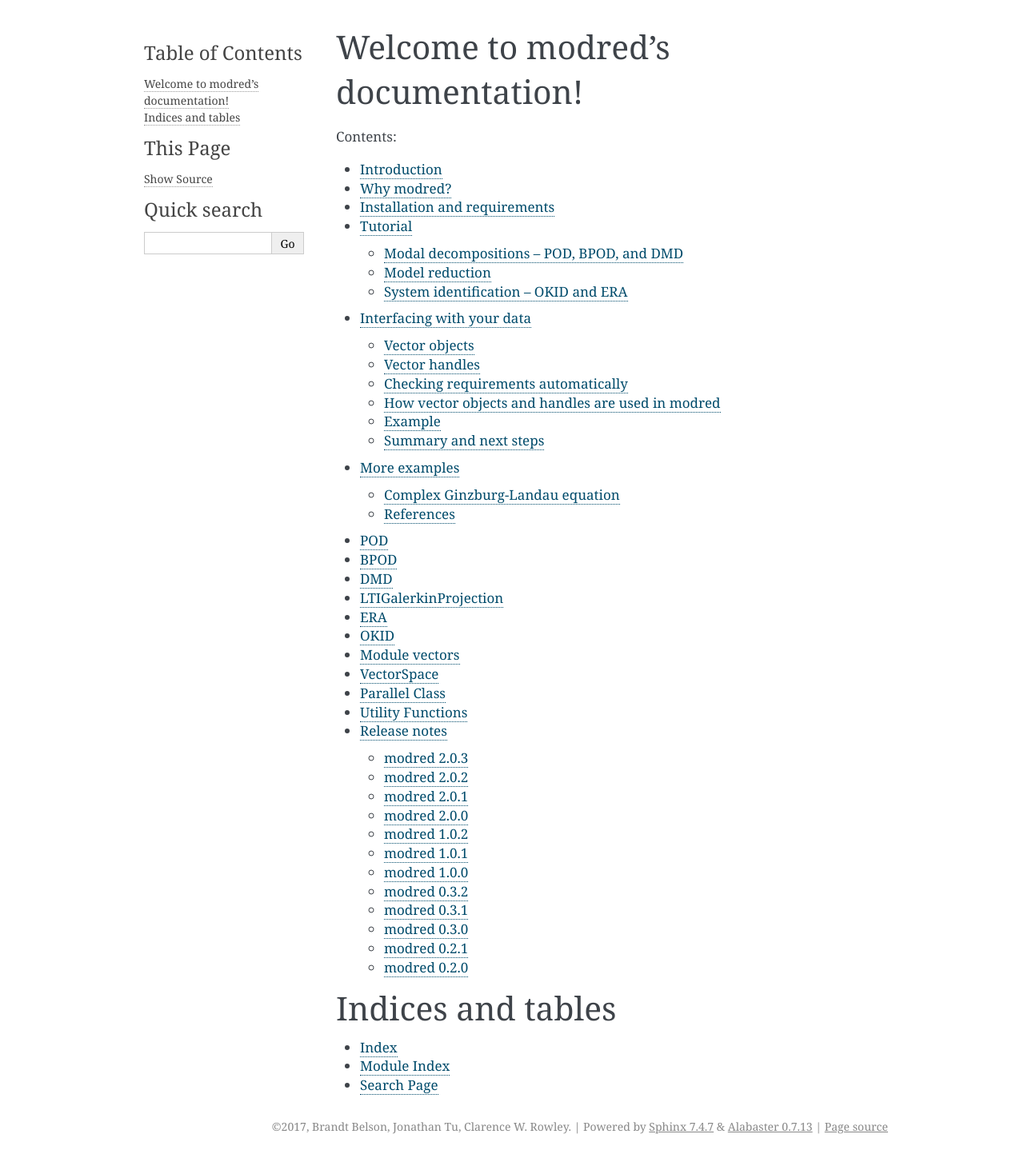
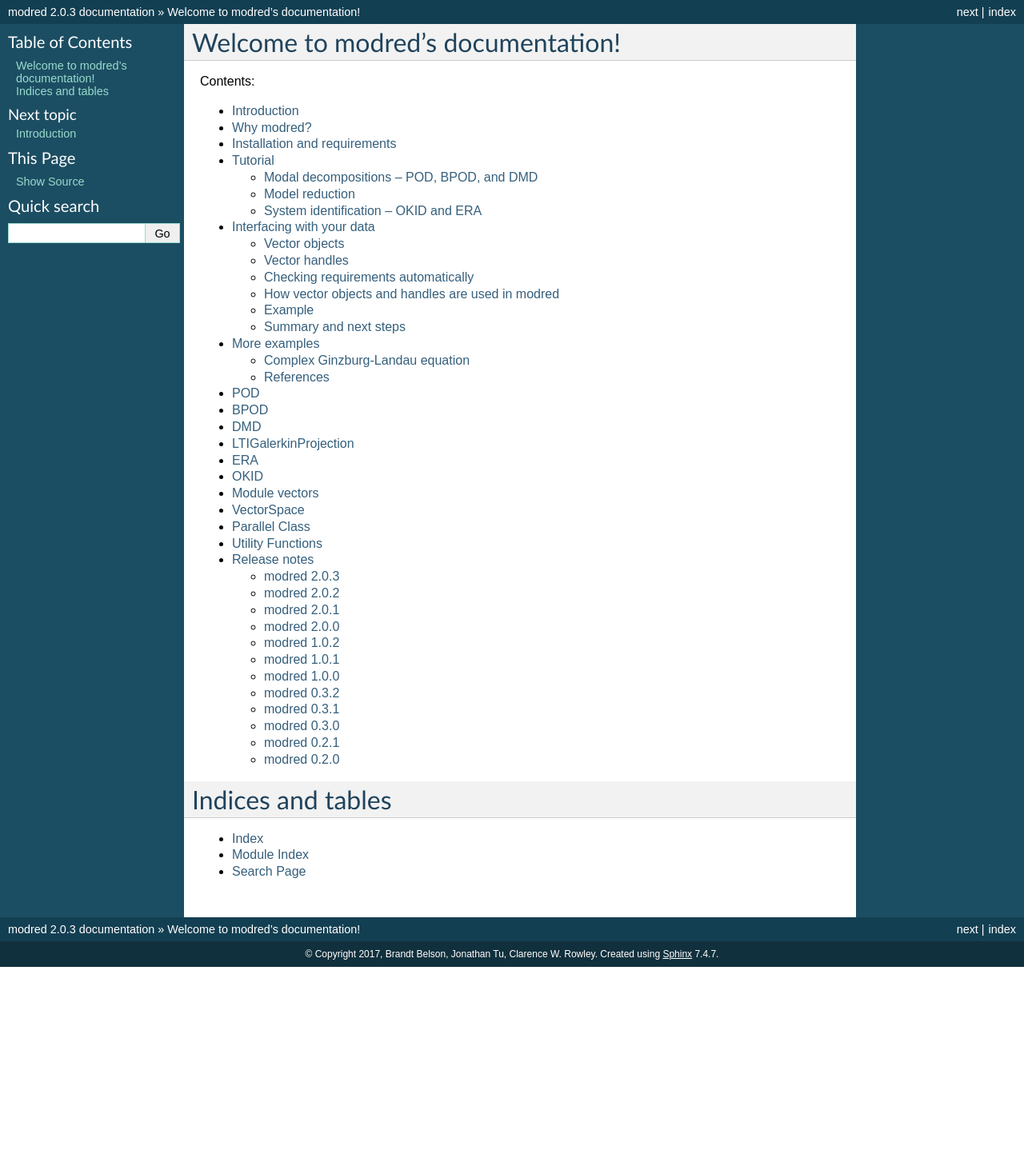
Before and after one commit to belson17/modred, a Sphinx documentation site: the page built from doc/index.rst, in a window 1280 px wide. Shown: the whole page at 80% size. Built offline with Sphinx 7.4.7, drawn with Linux system fonts in a browser that asks for light colours; formulas are drawn with MathJax 3; after the commit the page ends 1209 px from its top, so only the background shows below that; some of the changed lines change nothing that is shown.

Commit message:
Changed theme, import paths

```diff
--- a/doc/conf.py
+++ b/doc/conf.py
@@ -20,9 +20,9 @@
 import os
 import sys
 # sys.path.insert(0, os.path.abspath('.'))
-sys.path.insert(0, os.path.join(os.path.join(os.path.abspath('.'), '..'), 'src'))
-sys.path.insert(0, os.path.join(os.path.join(os.path.abspath('.'), '..'), 'examples'))
-sys.path.insert(0, os.path.join(os.path.join(os.path.abspath('.'), '..'), 'modred'))
+# sys.path.insert(0, os.path.join(os.path.join(os.path.abspath('.'), '..'), 'src'))
+sys.path.insert(0, os.path.join(os.path.join(os.path.abspath(__file__), '..'), 'examples'))
+sys.path.insert(0, os.path.join(os.path.join(os.path.abspath(__file__), '..'), 'modred'))
 
 
 # -- General configuration ------------------------------------------------
@@ -89,7 +89,9 @@ todo_include_todos = False
 # The theme to use for HTML and HTML Help pages.  See the documentation for
 # a list of builtin themes.
 #
-html_theme = 'alabaster'
+# html_theme = 'alabaster'
+html_theme = 'default'
+
 
 # Theme options are theme-specific and customize the look and feel of a theme
 # further.  For a list of options available for each theme, see the
```
